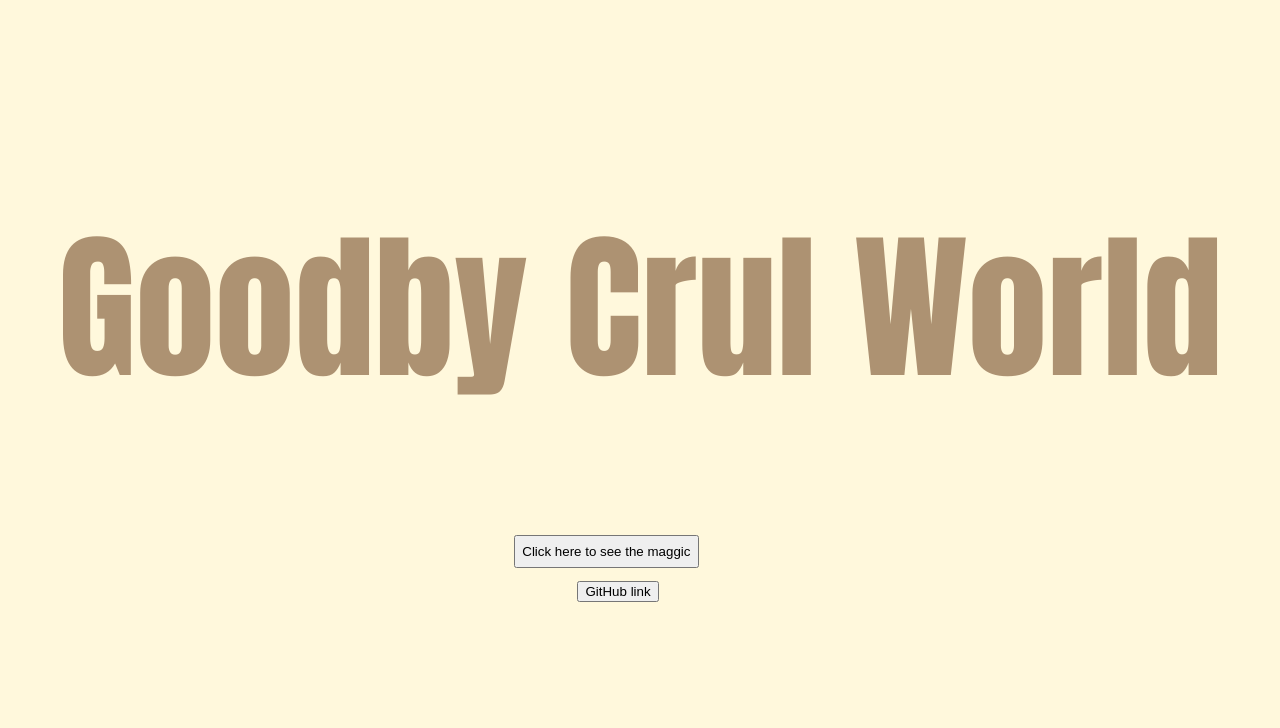
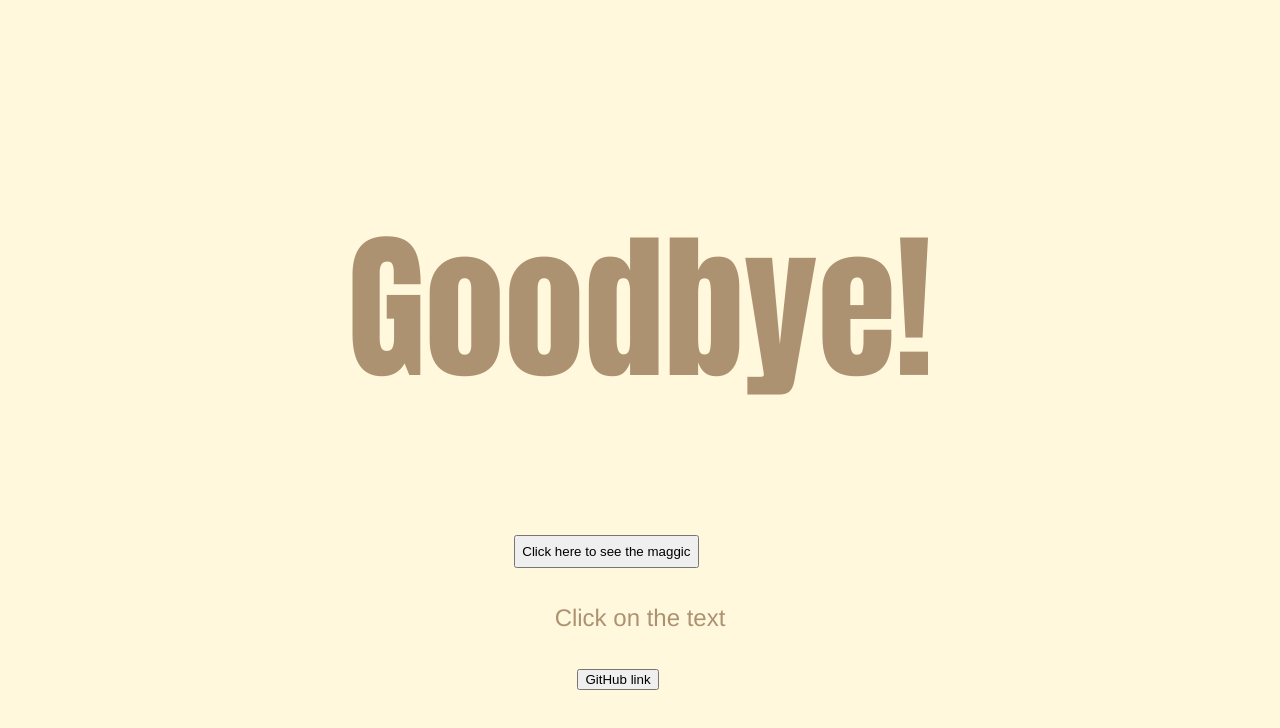
Before and after one commit to Willi86/uppgift-3, a plain HTML site: page index.html in a window 1280 px wide. Both pictures are taken after a click on the button "Click here to see the maggic". Drawn offline with Linux system fonts and the light colour scheme.

Commit message:
I fixed issues

```diff
--- a/index.html
+++ b/index.html
@@ -1,4 +1,5 @@
 <!DOCTYPE html>
+<html lang="en">
 <html>
 
     <link rel="stylesheet" href="style.css">
@@ -10,15 +11,14 @@
 </head>
 <body>
 
-      <h1 id="h1" class=" h1">Hello World!</h1>
+      <h1 id="h11" class=" h1">Hello World!</h1>
 
 
-       <button id= "btn1" type="button" class="first-button"
-       onclick='document.getElementById("h1").innerHTML = "Goodby Crul World"'>
+       <button id= "btn1" type="button" class="first-button" onclick= "Bye()">
         Click here to see the maggic
        </button>
 
-
+    <p id="2" onclick="Hello()">Click on the text</p>
 </body>
 <div>
 
@@ -29,5 +29,5 @@
 
 
 </div>
-<!---------------<script src="script.js"></script>  --------------->
+<script src="script.js"></script>
 </html>
--- /dev/null
+++ b/script.js
@@ -0,0 +1,31 @@
+
+/*function Hello2(){
+  let text = document.querySelector("body");
+  text.innerHTML = "Hello!";
+
+}
+setTimeout(Hello2, 3000);
+
+*/
+
+
+function Bye(){
+  let text = document.getElementById("h11");
+  text.innerHTML = "Goodbye!";
+
+
+}
+
+
+
+function Hello(){
+  let text = document.getElementById("2");
+  text.innerHTML = "Fixing this took me over 2 hours, Because i forgot to save HTML file changes!!";
+  text.style.color = "red";
+
+}
+
+
+
+
+console.log("This is a test");
--- a/style.css
+++ b/style.css
@@ -56,3 +56,11 @@ html{
         font-size: 1em;
         border-radius: 10px;
     }
+
+    p {
+        color: rgb(173, 146, 114);
+        font-size: 1.5em;
+        font-family: 'Franklin Gothic Medium', 'Arial Narrow', Arial, sans-serif;
+        text-align: center;
+        padding-top: .5em;
+    }
```
